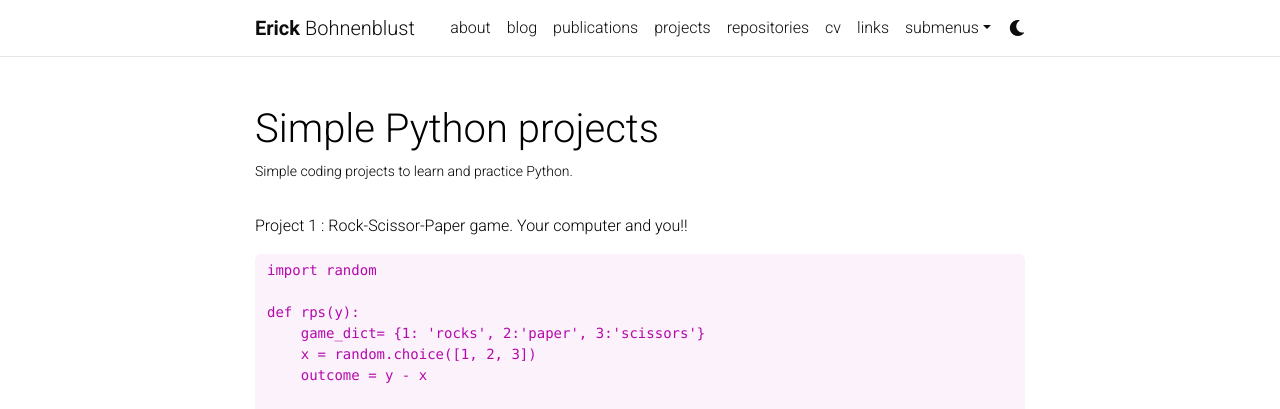
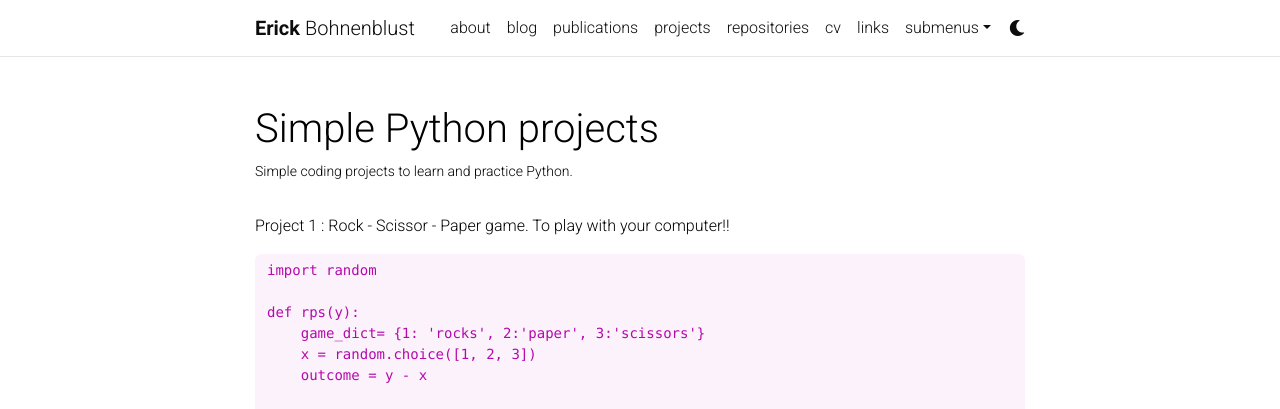
Before and after one commit to ebohnenb/ebohnenb.github.io, a Jekyll site: the page built from _projects/4_project.md, in a window 1280 px wide and 900 px high. Shown: the top 409 px of the window. Built offline with Jekyll 4.4.1, drawn with Linux system fonts in a browser that asks for light colours; comment, search, counter and statistics services are not loaded; a style sheet for code colours, icons or effects is not loaded.

Commit message:
Update 4_project.md

````diff
--- a/_projects/4_project.md
+++ b/_projects/4_project.md
@@ -7,9 +7,10 @@ importance: 3
 category: fun
 ---
 
-Project 1 : Rock-Scissor-Paper game. Your computer and you!!
+Project 1 : Rock - Scissor - Paper game. To play with your computer!!
 
    {% raw %}
+
 ```
 import random
 
````
